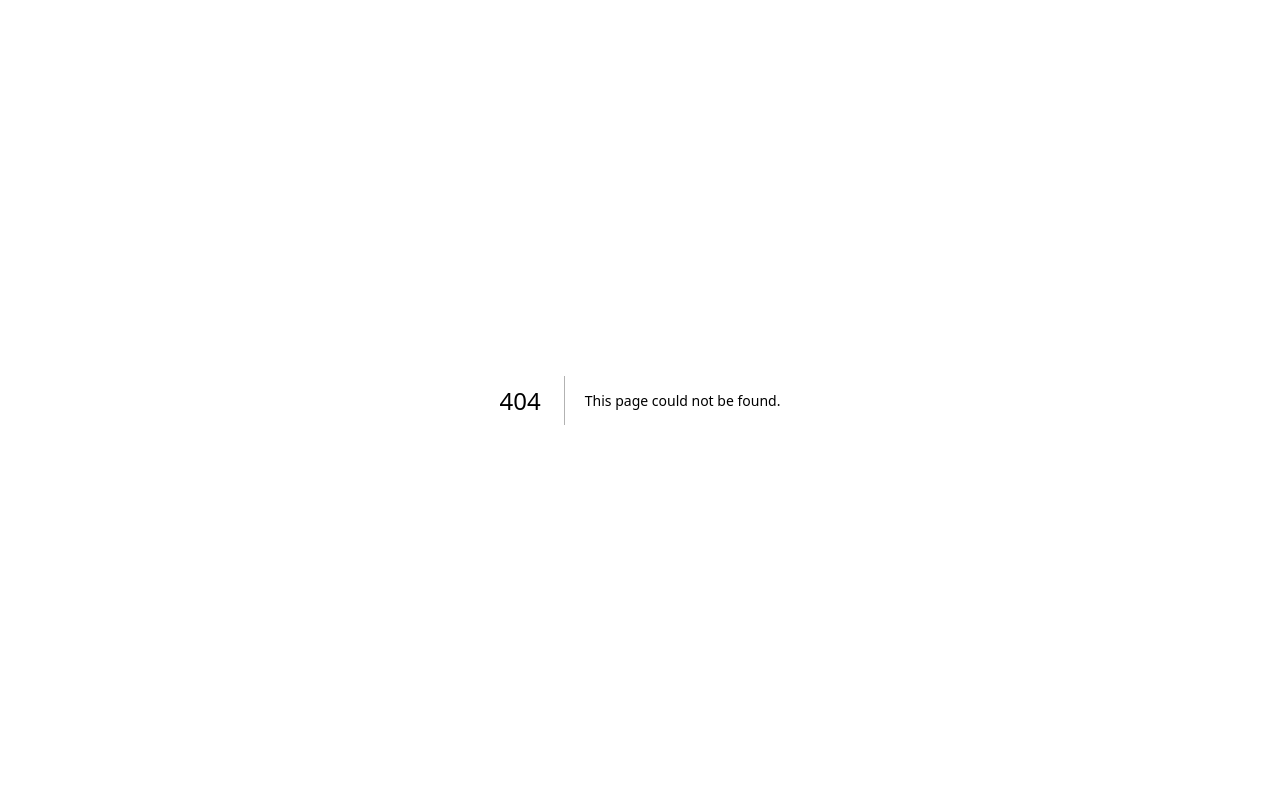
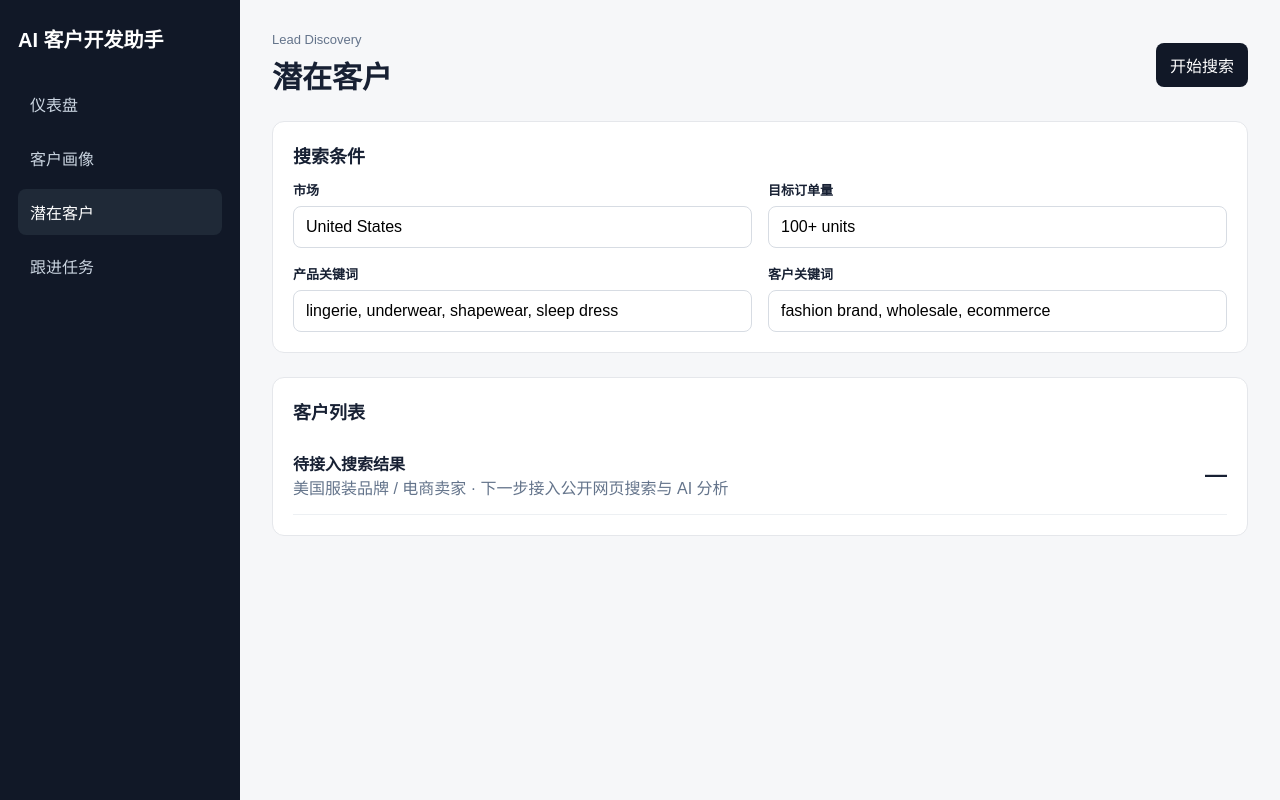
Before and after one commit to alyssa88-cloud/alyssa88-cloud-codex-project, a Next.js app in the folder apps/web/: page /leads in a window 1280 px wide. Before the commit this address had no page. Built offline with nearby package versions, Linux system fonts and the light colour scheme.

Commit message:
feat(web): add lead discovery screen

```diff
--- /dev/null
+++ b/apps/web/app/leads/page.tsx
@@ -0,0 +1,27 @@
+const demoLeads = [
+  { name: "待接入搜索结果", type: "美国服装品牌 / 电商卖家", score: "—", reason: "下一步接入公开网页搜索与 AI 分析" },
+];
+
+export default function LeadsPage() {
+  return (
+    <div className="shell">
+      <aside className="sidebar"><div className="brand">AI 客户开发助手</div><nav className="nav"><a href="/">仪表盘</a><a href="/icp">客户画像</a><a className="active" href="/leads">潜在客户</a><a href="/follow-ups">跟进任务</a></nav></aside>
+      <main className="main">
+        <header className="header"><div><p className="eyebrow">Lead Discovery</p><h1>潜在客户</h1></div><button className="button" type="button">开始搜索</button></header>
+        <section className="card">
+          <h2 className="section-title">搜索条件</h2>
+          <div className="form-grid">
+            <div className="field"><label>市场</label><input defaultValue="United States" /></div>
+            <div className="field"><label>目标订单量</label><input defaultValue="100+ units" /></div>
+            <div className="field"><label>产品关键词</label><input defaultValue="lingerie, underwear, shapewear, sleep dress" /></div>
+            <div className="field"><label>客户关键词</label><input defaultValue="fashion brand, wholesale, ecommerce" /></div>
+          </div>
+        </section>
+        <section className="section card">
+          <h2 className="section-title">客户列表</h2>
+          {demoLeads.map((lead) => <div className="lead" key={lead.name}><div><strong>{lead.name}</strong><div className="muted">{lead.type} · {lead.reason}</div></div><div className="score">{lead.score}</div></div>)}
+        </section>
+      </main>
+    </div>
+  );
+}
```
